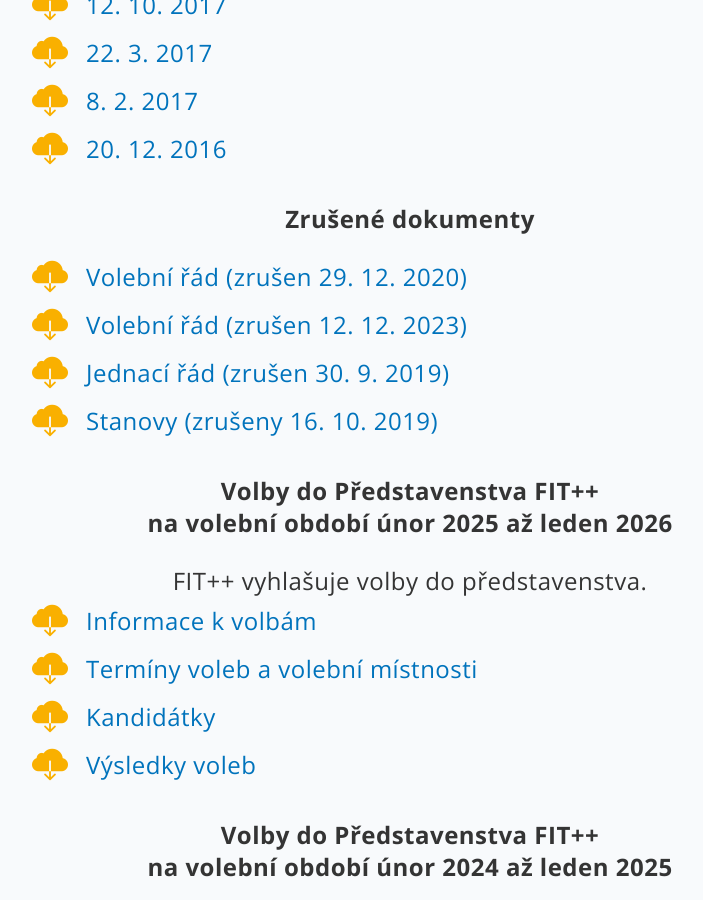
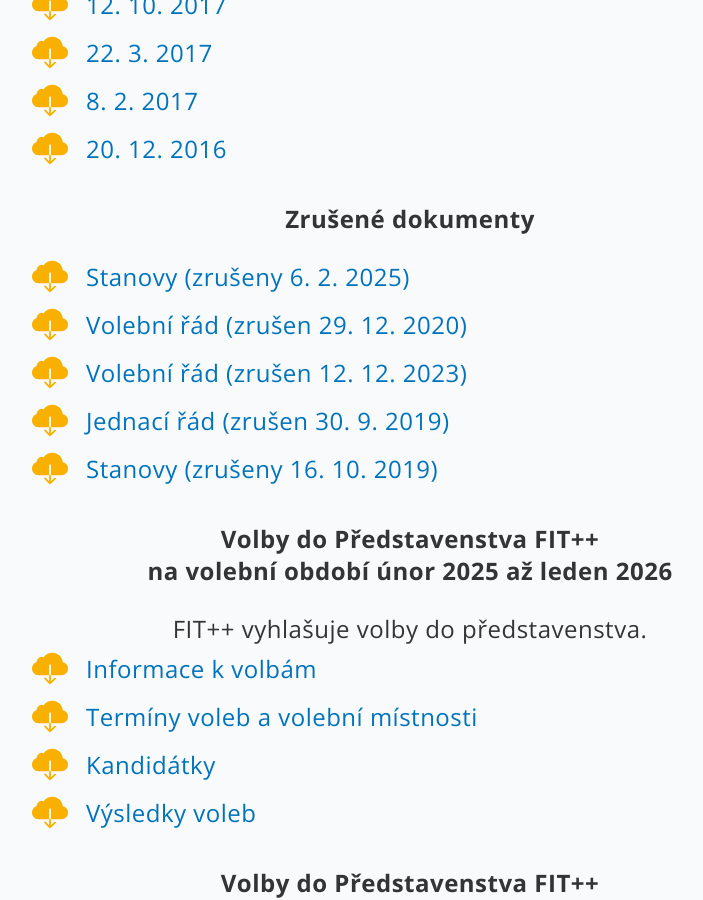
Before and after one commit to klubFITpp/klubfitpp, a Jekyll site: the page built from documents.html, in a window 1280 px wide and 900 px high, scrolled down 3191 px. Shown: the whole window, without its empty margins (230-933 px from the left). Built offline with Jekyll 4.4.1, drawn with Linux system fonts in a browser that asks for light colours.

Commit message:
DOKUMENTY: Fix zrušených stanov

```diff
--- a/_data/documents.yml
+++ b/_data/documents.yml
@@ -128,6 +128,8 @@
       url: "/documents/zapis/161220.pdf"
 - title: "Zrušené dokumenty"
   links:
+    - name: "Stanovy (zrušeny 6. 2. 2025)"
+      url: "/documents/zrusene/stanovy_2019.pdf"
     - name: "Volební řád (zrušen 29. 12. 2020)"
       url: "/documents/zrusene/volebni_rad_2018.pdf"
     - name: "Volební řád (zrušen 12. 12. 2023)"
```
Also changed, not shown: 2 other files.
